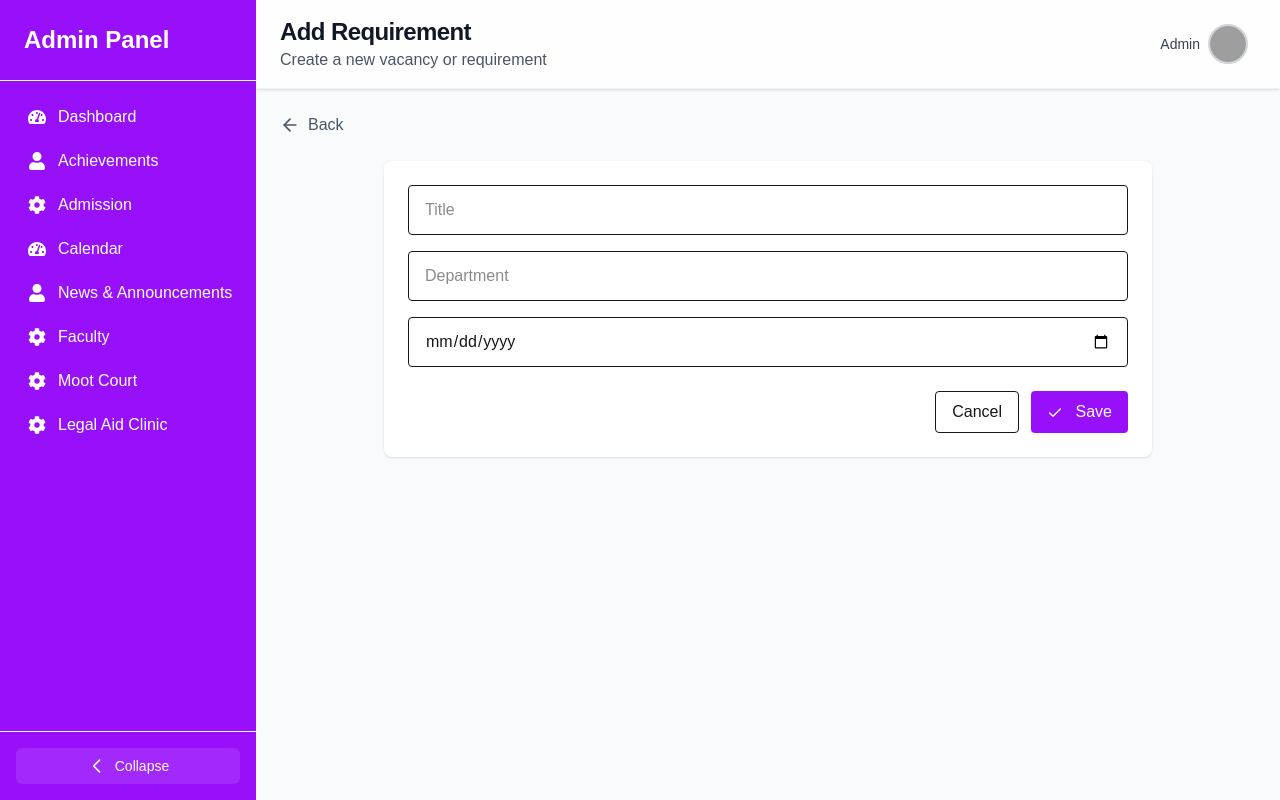
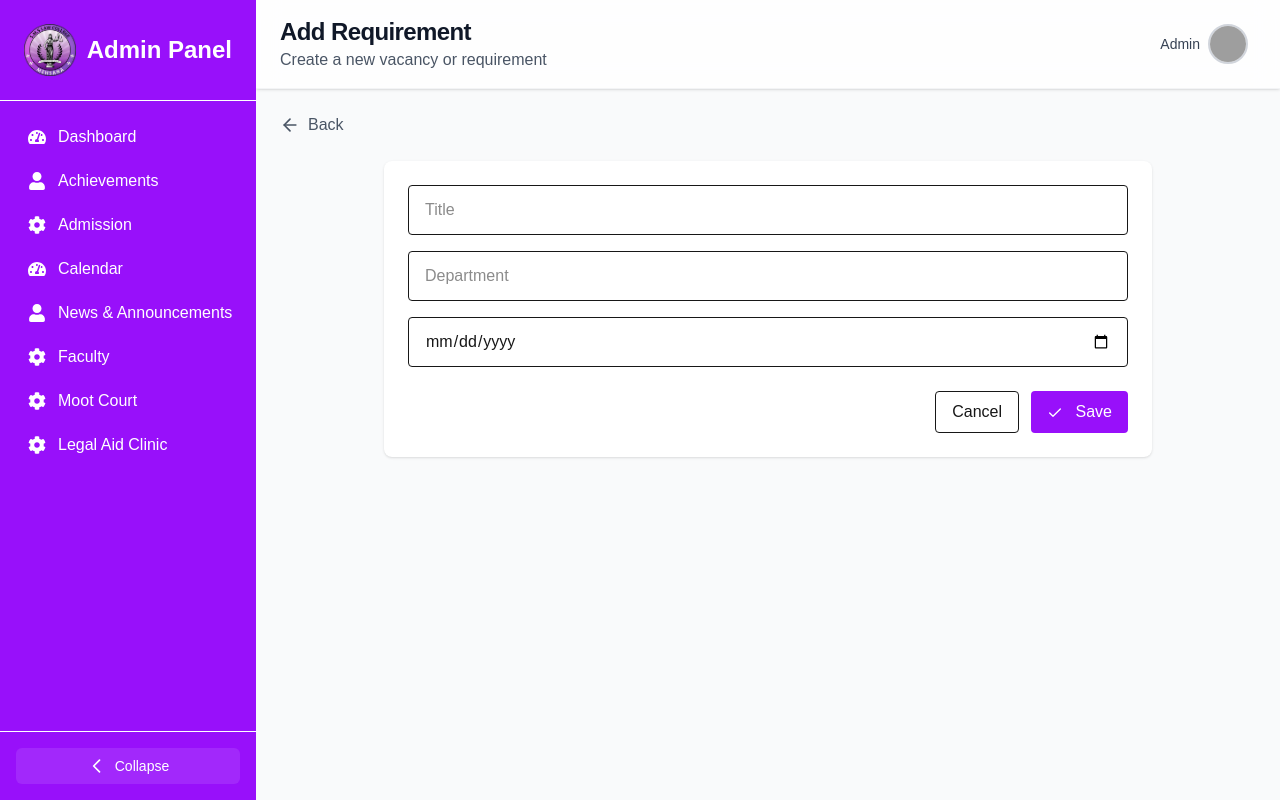
Before and after one commit to briotechno/smslawcollage, a Next.js app: page /admin/requirements/add in a window 1280 px wide. Built offline with nearby package versions, Linux system fonts and the light colour scheme; sample sign-in values are in the browser's storage; grey boxes are pictures that could not be loaded.

Commit message:
add logo in sidebar

```diff
--- a/src/components/Admin/AdminLayout.tsx
+++ b/src/components/Admin/AdminLayout.tsx
@@ -253,6 +253,7 @@ const AdminLayout: React.FC<AdminLayoutProps> = ({ children, title, subtitle, ac
         aria-label="Sidebar"
       >
         <div className={`flex items-center justify-between border-b ${sidebarCollapsed ? 'p-4' : 'p-6'}`}>
+          <img src="/assets/logo.png" alt="Logo" className={`${sidebarCollapsed ? 'w-[100%]' : 'w-[25%]'} transition-opacity`} />
           <div className={`text-2xl font-bold ${sidebarCollapsed ? 'opacity-0 md:opacity-0' : 'opacity-100'} transition-opacity`}>
             Admin Panel
           </div>
```
